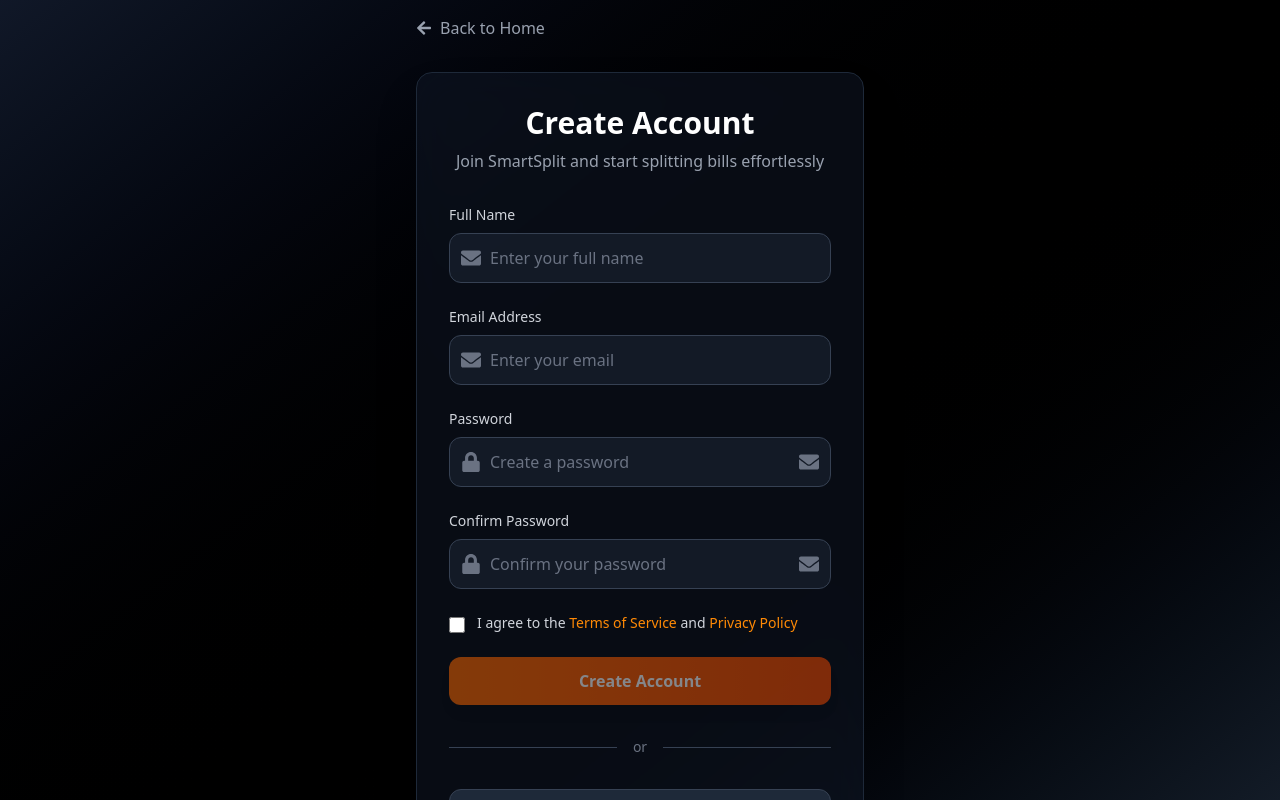
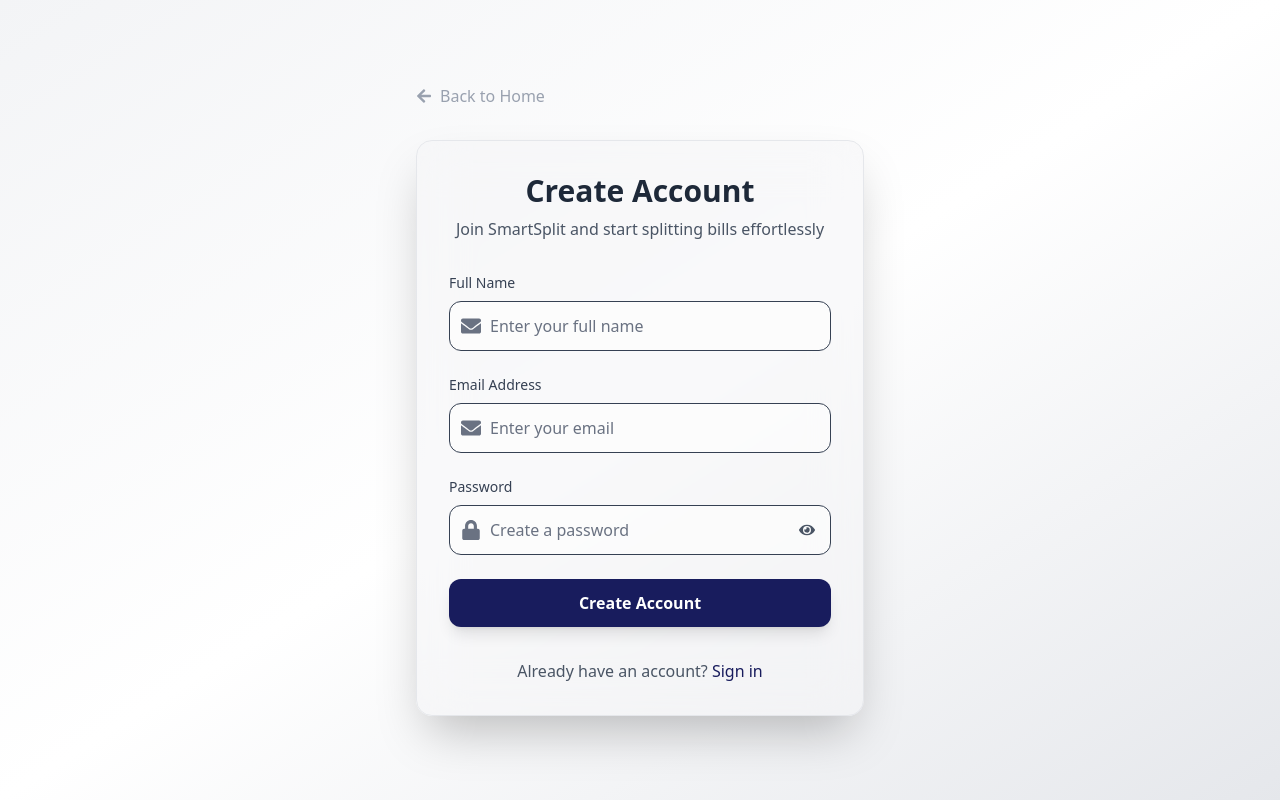
Before and after one commit to RoushanSri/SmartSplit, a React (Vite) app in the folder frontend/: page /signup in a window 1280 px wide. Shown: the top 800 px of the page. Built offline with nearby package versions, Linux system fonts and the light colour scheme.

Commit message:
Enhance UI components and add Dashboard route

```diff
--- a/frontend/src/App.jsx
+++ b/frontend/src/App.jsx
@@ -5,6 +5,7 @@
 import SignUp from "./pages/SignUp";
 
 import { ToastContainer } from "react-toastify";
+import Dashboard from "./pages/Dashboard";
 
 const App = () => {
   return (
@@ -27,6 +28,7 @@
         <Route path="/" element={<LandingPage />} />
         <Route path="/login" element={<Login />} />
         <Route path="/signup" element={<SignUp />} />
+        <Route path="/dashboard" element={<Dashboard />} />
       </Routes>
     </>
   );
--- a/frontend/src/components/Footer.jsx
+++ b/frontend/src/components/Footer.jsx
@@ -7,7 +7,7 @@
       <div className="max-w-7xl mx-auto px-4 sm:px-6 lg:px-8">
         <div className="grid md:grid-cols-2 lg:grid-cols-4 gap-8">
           <div>
-            <h3 className="text-2xl font-bold text-blue-400 mb-4">
+            <h3 className="text-4xl font-bold text-white mb-4">
               SmartSplit
             </h3>
             <p className="text-gray-400">
--- a/frontend/src/pages/Login.jsx
+++ b/frontend/src/pages/Login.jsx
@@ -1,45 +1,46 @@
-import React from "react";
-import { useState } from "react";
-import { FaEnvelope, FaLock, FaArrowLeft } from "react-icons/fa";
+import React, { useState } from "react";
+import { FaEnvelope, FaLock, FaArrowLeft, FaEye, FaEyeSlash } from "react-icons/fa";
 import { Link } from "react-router-dom";
 
 const Login = () => {
   const [showPassword, setShowPassword] = useState(false);
-  const [formData, setFormData] = useState({
-    email: "",
-    password: "",
-  });
+  const [email, setEmail] = useState("");
+  const [password, setPassword] = useState("");
 
-  const handleInputChange = (e) => {
-    const { name, value } = e.target;
-    setFormData((prev) => ({
-      ...prev,
-      [name]: value,
-    }));
+  const handleEmailChange = (e) => {
+    setEmail(e.target.value);
+  };
+
+  const handlePasswordChange = (e) => {
+    setPassword(e.target.value);
   };
 
   const handleSubmit = (e) => {
     e.preventDefault();
-    console.log("Login attempt:", formData);
+    console.log("Login attempt:", { email, password });
+  };
+
+  const toggleShowPassword = () => {
+    setShowPassword(!showPassword);
   };
 
   return (
-    <div className="min-h-screen bg-gradient-to-br from-gray-900 via-black to-gray-800 flex items-center justify-center p-4">
+    <div className="min-h-screen bg-gradient-to-br from-gray-100 via-white to-gray-200 flex items-center justify-center p-4">
       <div className="w-full max-w-md">
         {/* Back to Home */}
         <Link
           to="/"
-          className="inline-flex items-center text-gray-400 hover:text-orange-400 transition-colors mb-8 group"
+          className="inline-flex items-center text-gray-600 hover:text-[#181c5d] transition-colors mb-8 group"
         >
           <FaArrowLeft className="h-4 w-4 mr-2 group-hover:-translate-x-1 transition-transform" />
           Back to Home
         </Link>
 
         {/* Login Card */}
-        <div className="bg-gray-900/50 backdrop-blur-xl border border-gray-800 rounded-2xl p-8 shadow-2xl">
+        <div className="bg-gray-100/50 backdrop-blur-xl border border-gray-200 rounded-2xl p-8 shadow-2xl">
           <div className="text-center mb-8">
-            <h1 className="text-3xl font-bold text-white mb-2">Welcome Back</h1>
-            <p className="text-gray-400">Sign in to your SmartSplit account</p>
+            <h1 className="text-3xl font-bold text-gray-800 mb-2">Welcome Back</h1>
+            <p className="text-gray-600">Sign in to your SmartSplit account</p>
           </div>
 
           <form onSubmit={handleSubmit} className="space-y-6">
@@ -47,19 +48,18 @@
             <div>
               <label
                 htmlFor="email"
-                className="block text-sm font-medium text-gray-300 mb-2"
+                className="block text-sm font-medium text-gray-700 mb-2"
               >
                 Email Address
               </label>
               <div className="relative">
-                <FaEnvelope className="absolute left-3 top-1/2 transform -translate-y-1/2 h-5 w-5 text-gray-500" />
+                <FaEnvelope className="absolute left-3 top-1/2 transform -translate-y-1/2 h-5 w-5 text-gray-600" />
                 <input
                   type="email"
                   id="email"
-                  name="email"
-                  value={formData.email}
-                  onChange={handleInputChange}
-                  className="w-full pl-10 pr-4 py-3 bg-gray-800/50 border border-gray-700 rounded-xl text-white placeholder-gray-500 focus:outline-none focus:ring-2 focus:ring-orange-500 focus:border-transparent transition-all"
+                  value={email}
+                  onChange={handleEmailChange}
+                  className="w-full pl-10 pr-4 py-3 bg-gray-100/50 border border-gray-200 rounded-xl text-gray-800 placeholder-gray-600 focus:outline-none focus:ring-2 focus:ring-[#181c5d] focus:border-transparent transition-all"
                   placeholder="Enter your email"
                   required
                 />
@@ -70,32 +70,27 @@
             <div>
               <label
                 htmlFor="password"
-                className="block text-sm font-medium text-gray-300 mb-2"
+                className="block text-sm font-medium text-gray-700 mb-2"
               >
                 Password
               </label>
               <div className="relative">
-                <FaLock className="absolute left-3 top-1/2 transform -translate-y-1/2 h-5 w-5 text-gray-500" />
+                <FaLock className="absolute left-3 top-1/2 transform -translate-y-1/2 h-5 w-5 text-gray-600" />
                 <input
                   type={showPassword ? "text" : "password"}
                   id="password"
-                  name="password"
-                  value={formData.password}
-                  onChange={handleInputChange}
-                  className="w-full pl-10 pr-12 py-3 bg-gray-800/50 border border-gray-700 rounded-xl text-white placeholder-gray-500 focus:outline-none focus:ring-2 focus:ring-orange-500 focus:border-transparent transition-all"
+                  value={password}
+                  onChange={handlePasswordChange}
+                  className="w-full pl-10 pr-12 py-3 bg-gray-100/50 border border-gray-200 rounded-xl text-gray-800 placeholder-gray-600 focus:outline-none focus:ring-2 focus:ring-[#181c5d] focus:border-transparent transition-all"
                   placeholder="Enter your password"
                   required
                 />
                 <button
                   type="button"
-                  onClick={() => setShowPassword(!showPassword)}
-                  className="absolute right-3 top-1/2 transform -translate-y-1/2 text-gray-500 hover:text-gray-300 transition-colors"
+                  onClick={toggleShowPassword}
+                  className="absolute right-3 top-1/2 transform -translate-y-1/2 h-5 w-5 text-gray-600"
                 >
-                  {showPassword ? (
-                    <FaEnvelope className="h-5 w-5" />
-                  ) : (
-                    <FaEnvelope className="h-5 w-5" />
-                  )}
+                  {showPassword ? <FaEyeSlash /> : <FaEye />}
                 </button>
               </div>
             </div>
@@ -105,13 +100,13 @@
               <label className="flex items-center">
                 <input
                   type="checkbox"
-                  className="w-4 h-4 text-orange-500 bg-gray-800 border-gray-600 rounded focus:ring-orange-500 focus:ring-2"
+                  className="w-4 h-4 text-[#181c5d] bg-gray-100 border-gray-200 rounded focus:ring-[#181c5d] focus:ring-2"
                 />
-                <span className="ml-2 text-sm text-gray-300">Remember me</span>
+                <span className="ml-2 text-sm text-gray-600">Remember me</span>
               </label>
               <Link
                 to="/forgot-password"
-                className="text-sm text-orange-400 hover:text-orange-300 transition-colors"
+                className="text-sm text-[#181c5d] hover:text-[#181c5d] transition-colors"
               >
                 Forgot password?
               </Link>
@@ -120,36 +115,19 @@
             {/* Submit Button */}
             <button
               type="submit"
-              className="w-full bg-gradient-to-r from-orange-500 to-orange-600 text-white py-3 px-4 rounded-xl font-semibold hover:from-orange-600 hover:to-orange-700 focus:outline-none focus:ring-2 focus:ring-orange-500 focus:ring-offset-2 focus:ring-offset-gray-900 transition-all transform hover:scale-[1.02] shadow-lg"
+              className="w-full bg-gradient-to-r bg-[#181c5d] text-white py-3 px-4 rounded-xl font-semibold hover:bg-[#] hover::text-black transition-all transform hover:scale-[1.02] shadow-lg"
             >
               Sign In
             </button>
           </form>
 
-          {/* Divider */}
-          <div className="my-8 flex items-center">
-            <div className="flex-1 border-t border-gray-700"></div>
-            <span className="px-4 text-gray-500 text-sm">or</span>
-            <div className="flex-1 border-t border-gray-700"></div>
-          </div>
-
-          {/* Social Login */}
-          <div className="space-y-3">
-            <button className="w-full bg-gray-800 hover:bg-gray-700 text-white py-3 px-4 rounded-xl font-medium transition-colors border border-gray-700">
-              Continue with Google
-            </button>
-            <button className="w-full bg-gray-800 hover:bg-gray-700 text-white py-3 px-4 rounded-xl font-medium transition-colors border border-gray-700">
-              Continue with Apple
-            </button>
-          </div>
-
           {/* Sign Up Link */}
           <div className="mt-8 text-center">
-            <p className="text-gray-400">
+            <p className="text-gray-600">
               Don't have an account?{" "}
               <Link
                 to="/signup"
-                className="text-orange-400 hover:text-orange-300 font-medium transition-colors"
+                className="text-[#181c5d] hover:text-[#181c5d] font-medium transition-colors"
               >
                 Sign up
               </Link>
--- a/frontend/src/pages/SignUp.jsx
+++ b/frontend/src/pages/SignUp.jsx
@@ -1,60 +1,54 @@
-import React from "react";
-import { useState } from "react";
-import { FaEnvelope, FaLock, FaArrowLeft, FaCheck } from "react-icons/fa";
+import React, { useState } from "react";
+import { FaEnvelope, FaLock, FaArrowLeft, FaEye, FaEyeSlash } from "react-icons/fa";
 import { Link } from "react-router-dom";
 
 const SignUp = () => {
   const [showPassword, setShowPassword] = useState(false);
-  const [showConfirmPassword, setShowConfirmPassword] = useState(false);
-  const [formData, setFormData] = useState({
-    name: "",
-    email: "",
-    password: "",
-    confirmPassword: "",
-    agreeToTerms: false,
-  });
+  const [name, setName] = useState("");
+  const [email, setEmail] = useState("");
+  const [password, setPassword] = useState("");
 
   const handleInputChange = (e) => {
-    const { name, value, type, checked } = e.target;
-    setFormData((prev) => ({
-      ...prev,
-      [name]: type === "checkbox" ? checked : value,
-    }));
+    const { name, value } = e.target;
+    switch (name) {
+      case "name":
+        setName(value);
+        break;
+      case "email":
+        setEmail(value);
+        break;
+      case "password":
+        setPassword(value);
+        break;
+      default:
+        break;
+    }
   };
 
   const handleSubmit = (e) => {
     e.preventDefault();
-    if (formData.password !== formData.confirmPassword) {
-      alert("Passwords don't match!");
-      return;
-    }
-    console.log("Signup attempt:", formData);
+    console.log("Signup attempt:", { name, email, password });
   };
 
-  const passwordsMatch =
-    formData.password === formData.confirmPassword &&
-    formData.confirmPassword !== "";
-  const passwordStrength = formData.password.length >= 8;
-
   return (
-    <div className="min-h-screen bg-gradient-to-br from-gray-900 via-black to-gray-800 flex items-center justify-center p-4">
+    <div className="min-h-screen bg-gradient-to-br from-gray-100 via-white to-gray-200 flex items-center justify-center p-4">
       <div className="w-full max-w-md">
         {/* Back to Home */}
         <Link
           to="/"
-          className="inline-flex items-center text-gray-400 hover:text-orange-400 transition-colors mb-8 group"
+          className="inline-flex items-center text-gray-400 hover:text-[#181c5d] transition-colors mb-8 group"
         >
           <FaArrowLeft className="h-4 w-4 mr-2 group-hover:-translate-x-1 transition-transform" />
           Back to Home
         </Link>
 
-        <div className="bg-gray-900/50 backdrop-blur-xl border border-gray-800 rounded-2xl p-8 shadow-2xl">
+        <div className="bg-gray-100/50 backdrop-blur-xl border border-gray-200 rounded-2xl p-8 shadow-2xl">
           {/* Header */}
           <div className="text-center mb-8">
-            <h1 className="text-3xl font-bold text-white mb-2">
+            <h1 className="text-3xl font-bold text-gray-800 mb-2">
               Create Account
             </h1>
-            <p className="text-gray-400">
+            <p className="text-gray-600">
               Join SmartSplit and start splitting bills effortlessly
             </p>
           </div>
@@ -65,7 +59,7 @@
             <div>
               <label
                 htmlFor="name"
-                className="block text-sm font-medium text-gray-300 mb-2"
+                className="block text-sm font-medium text-gray-700 mb-2"
               >
                 Full Name
               </label>
@@ -75,9 +69,9 @@
                   type="text"
                   id="name"
                   name="name"
-                  value={formData.name}
+                  value={name}
                   onChange={handleInputChange}
-                  className="w-full pl-10 pr-4 py-3 bg-gray-800/50 border border-gray-700 rounded-xl text-white placeholder-gray-500 focus:outline-none focus:ring-2 focus:ring-orange-500 focus:border-transparent transition-all"
+                  className="w-full pl-10 pr-4 py-3 bg-white/50 border border-gray-700 rounded-xl text-gray-800 placeholder-gray-500 focus:outline-none focus:ring-2 focus:ring-[#181c5d] focus:border-transparent transition-all"
                   placeholder="Enter your full name"
                   required
                 />
@@ -88,7 +82,7 @@
             <div>
               <label
                 htmlFor="email"
-                className="block text-sm font-medium text-gray-300 mb-2"
+                className="block text-sm font-medium text-gray-700 mb-2"
               >
                 Email Address
               </label>
@@ -98,9 +92,9 @@
                   type="email"
                   id="email"
                   name="email"
-                  value={formData.email}
+                  value={email}
                   onChange={handleInputChange}
-                  className="w-full pl-10 pr-4 py-3 bg-gray-800/50 border border-gray-700 rounded-xl text-white placeholder-gray-500 focus:outline-none focus:ring-2 focus:ring-orange-500 focus:border-transparent transition-all"
+                  className="w-full pl-10 pr-4 py-3 bg-white/50 border border-gray-700 rounded-xl text-gray-800 placeholder-gray-500 focus:outline-none focus:ring-2 focus:ring-[#181c5d] focus:border-transparent transition-all"
                   placeholder="Enter your email"
                   required
                 />
@@ -111,7 +105,7 @@
             <div>
               <label
                 htmlFor="password"
-                className="block text-sm font-medium text-gray-300 mb-2"
+                className="block text-sm font-medium text-gray-700 mb-2"
               >
                 Password
               </label>
@@ -121,153 +115,38 @@
                   type={showPassword ? "text" : "password"}
                   id="password"
                   name="password"
-                  value={formData.password}
+                  value={password}
                   onChange={handleInputChange}
-                  className="w-full pl-10 pr-12 py-3 bg-gray-800/50 border border-gray-700 rounded-xl text-white placeholder-gray-500 focus:outline-none focus:ring-2 focus:ring-orange-500 focus:border-transparent transition-all"
+                  className="w-full pl-10 pr-12 py-3 bg-white/50 border border-gray-700 rounded-xl text-gray-800 placeholder-gray-500 focus:outline-none focus:ring-2 focus:ring-[#181c5d] focus:border-transparent transition-all"
                   placeholder="Create a password"
                   required
                 />
                 <button
                   type="button"
                   onClick={() => setShowPassword(!showPassword)}
-                  className="absolute right-3 top-1/2 transform -translate-y-1/2 text-gray-500 hover:text-gray-300 transition-colors"
+                  className="absolute right-3 top-1/2 transform -translate-y-1/2 h-5 w-5 text-gray-600"
                 >
-                  {showPassword ? (
-                    <FaEnvelope className="h-5 w-5" />
-                  ) : (
-                    <FaEnvelope className="h-5 w-5" />
-                  )}
+                  {showPassword ? <FaEyeSlash /> : <FaEye />}
                 </button>
               </div>
-              {formData.password && (
-                <div className="mt-2 flex items-center space-x-2">
-                  <div
-                    className={`h-1 flex-1 rounded ${
-                      passwordStrength ? "bg-green-500" : "bg-red-500"
-                    }`}
-                  ></div>
-                  <span
-                    className={`text-xs ${
-                      passwordStrength ? "text-green-400" : "text-red-400"
-                    }`}
-                  >
-                    {passwordStrength ? "Strong" : "Weak"}
-                  </span>
-                </div>
-              )}
-            </div>
-
-            {/* Confirm Password */}
-            <div>
-              <label
-                htmlFor="confirmPassword"
-                className="block text-sm font-medium text-gray-300 mb-2"
-              >
-                Confirm Password
-              </label>
-              <div className="relative">
-                <FaLock className="absolute left-3 top-1/2 transform -translate-y-1/2 h-5 w-5 text-gray-500" />
-                <input
-                  type={showConfirmPassword ? "text" : "password"}
-                  id="confirmPassword"
-                  name="confirmPassword"
-                  value={formData.confirmPassword}
-                  onChange={handleInputChange}
-                  className={`w-full pl-10 pr-12 py-3 bg-gray-800/50 border rounded-xl text-white placeholder-gray-500 focus:outline-none focus:ring-2 focus:ring-orange-500 focus:border-transparent transition-all ${
-                    formData.confirmPassword && !passwordsMatch
-                      ? "border-red-500"
-                      : "border-gray-700"
-                  }`}
-                  placeholder="Confirm your password"
-                  required
-                />
-                <button
-                  type="button"
-                  onClick={() => setShowConfirmPassword(!showConfirmPassword)}
-                  className="absolute right-3 top-1/2 transform -translate-y-1/2 text-gray-500 hover:text-gray-300 transition-colors"
-                >
-                  {showConfirmPassword ? (
-                    <FaEnvelope className="h-5 w-5" />
-                  ) : (
-                    <FaEnvelope className="h-5 w-5" />
-                  )}
-                </button>
-                {passwordsMatch && (
-                  <FaCheck className="absolute right-10 top-1/2 transform -translate-y-1/2 h-5 w-5 text-green-500" />
-                )}
-              </div>
-              {formData.confirmPassword && !passwordsMatch && (
-                <p className="mt-1 text-sm text-red-400">
-                  Passwords don't match
-                </p>
-              )}
-            </div>
-
-            {/* Terms Agreement */}
-            <div className="flex items-start space-x-3">
-              <input
-                type="checkbox"
-                id="agreeToTerms"
-                name="agreeToTerms"
-                checked={formData.agreeToTerms}
-                onChange={handleInputChange}
-                className="w-4 h-4 mt-1 text-orange-500 bg-gray-800 border-gray-600 rounded focus:ring-orange-500 focus:ring-2"
-                required
-              />
-              <label htmlFor="agreeToTerms" className="text-sm text-gray-300">
-                I agree to the{" "}
-                <a
-                  href="#"
-                  className="text-orange-400 hover:text-orange-300 transition-colors"
-                >
-                  Terms of Service
-                </a>{" "}
-                and{" "}
-                <a
-                  href="#"
-                  className="text-orange-400 hover:text-orange-300 transition-colors"
-                >
-                  Privacy Policy
-                </a>
-              </label>
             </div>
 
             {/* Signup Button */}
             <button
               type="submit"
-              disabled={
-                !formData.agreeToTerms || !passwordsMatch || !passwordStrength
-              }
-              className="w-full bg-gradient-to-r from-orange-500 to-orange-600 text-white py-3 px-4 rounded-xl font-semibold hover:from-orange-600 hover:to-orange-700 focus:outline-none focus:ring-2 focus:ring-orange-500 focus:ring-offset-2 focus:ring-offset-gray-900 transition-all transform hover:scale-[1.02] shadow-lg disabled:opacity-50 disabled:cursor-not-allowed disabled:transform-none"
+              className="w-full bg-[#181c5d] text-white py-3 px-4 rounded-xl font-semibold  focus:outline-none focus:ring-2 focus:ring-[#181c5d] focus:ring-offset-2 focus:ring-offset-gray-900 transition-all transform hover:scale-[1.02] shadow-lg"
             >
               Create Account
             </button>
           </form>
 
-          {/* Divider */}
-          <div className="my-8 flex items-center">
-            <div className="flex-1 border-t border-gray-700"></div>
-            <span className="px-4 text-gray-500 text-sm">or</span>
-            <div className="flex-1 border-t border-gray-700"></div>
-          </div>
-
-          {/* Social Signup */}
-          <div className="space-y-3">
-            <button className="w-full bg-gray-800 hover:bg-gray-700 text-white py-3 px-4 rounded-xl font-medium transition-colors border border-gray-700">
-              Continue with Google
-            </button>
-            <button className="w-full bg-gray-800 hover:bg-gray-700 text-white py-3 px-4 rounded-xl font-medium transition-colors border border-gray-700">
-              Continue with Apple
-            </button>
-          </div>
-
           {/* Login Link */}
           <div className="mt-8 text-center">
-            <p className="text-gray-400">
+            <p className="text-gray-600">
               Already have an account?{" "}
               <Link
                 to="/login"
-                className="text-orange-400 hover:text-orange-300 font-medium transition-colors"
+                className="text-[#181c5d] hover:text-[#181c5d] font-medium transition-colors"
               >
                 Sign in
               </Link>
```
Also changed, not shown: frontend/src/components/AboutUs.jsx (+4 -4 lines), frontend/src/components/LandingSection.jsx (+7 -6 lines), frontend/src/components/Navbar.jsx (+10 -10 lines), 1 other file (tests, documents, lock files or other folders).
